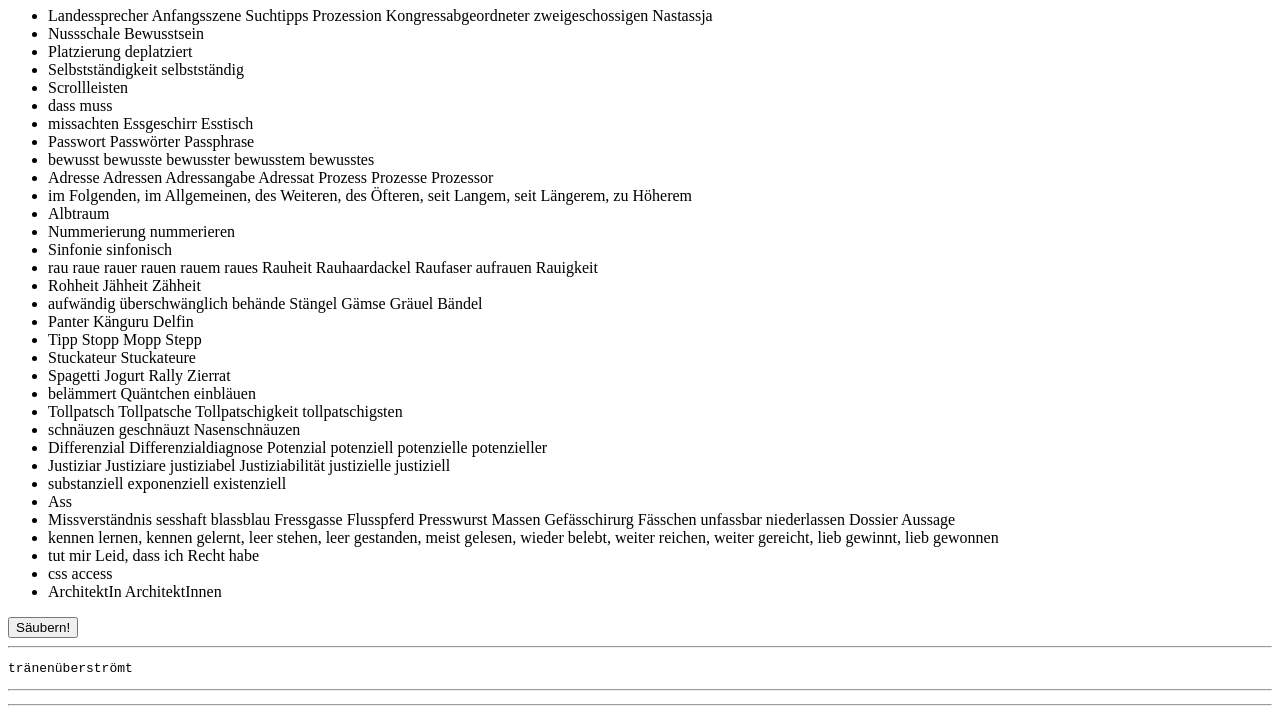
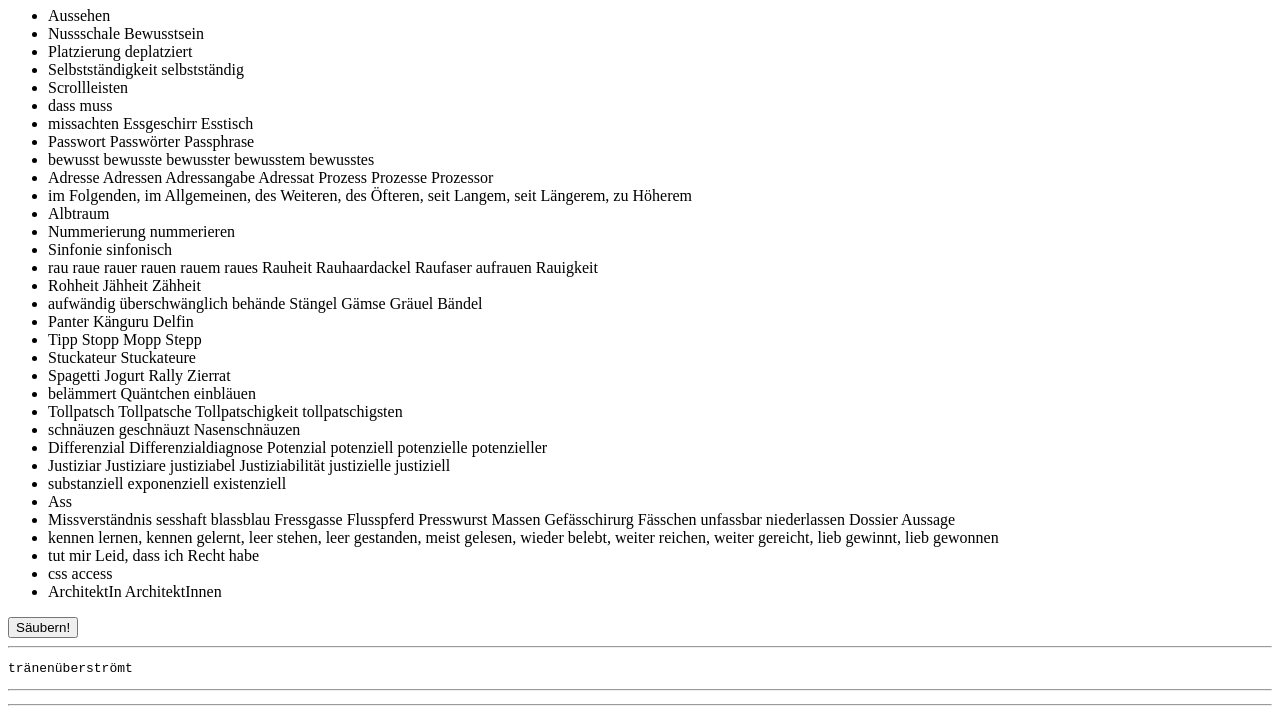
Before and after one commit to BertramScharpf/rechtschreib, a plain HTML site: page examples.html in a window 1280 px wide. Shown: the part 73-800 px from the top of the page. Drawn offline with Linux system fonts and the light colour scheme.

Commit message:
Bessere Erkennung

```diff
--- a/examples.html
+++ b/examples.html
@@ -128,7 +128,7 @@ function saeubereString( s) {
     r = r.replace( /([Ll]ieb)\s+(?=gew[io]nn)/g, "$1");
 
     if (schweiz) {
-        r = r.replace( /((?:^|\W)(?:ver)?(?:[aAäÄ]u|[Gg]r[oö]))ss(?=\b|e)/g, "$1ß");
+        r = r.replace( /((?:^|\W)(?:ver)?(?:[aAäÄ]u|[Gg]r[oö]))ss(?=e(?:\b|r|n(?!d)))/g, "$1ß");
     }
 
     if (gender) {
@@ -184,13 +184,7 @@ function endecode_versuch() {
 
 <ul>
 <li>
-Landessprecher
-Anfangsszene
-Suchtipps
-Prozession
-Kongressabgeordneter
-zweigeschossigen
-Nastassja
+Aussehen
 </li>
 <li><a title="Nussschale">Nussschale</a> Bewusstsein</li>
 <li>Platzierung deplatziert</li>
--- a/firefox/data/saeubern.js
+++ b/firefox/data/saeubern.js
@@ -124,7 +124,7 @@ function saeubereString( s) {
     r = r.replace( /([Ll]ieb)\s+(?=gew[io]nn)/g, "$1");
 
     if (schweiz) {
-        r = r.replace( /((?:^|\W)(?:ver)?(?:[aAäÄ]u|[Gg]r[oö]))ss(?=\b|e)/g, "$1ß");
+        r = r.replace( /((?:^|\W)(?:ver)?(?:[aAäÄ]u|[Gg]r[oö]))ss(?=e(?:\b|r|n(?!d)))/g, "$1ß");
     }
 
     if (gender) {
```
